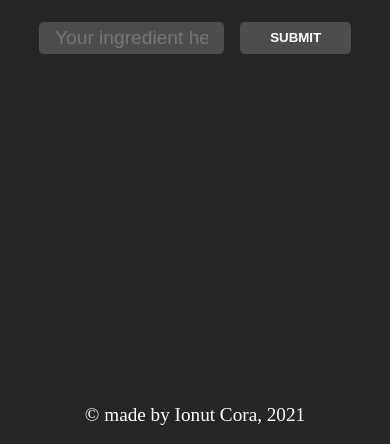
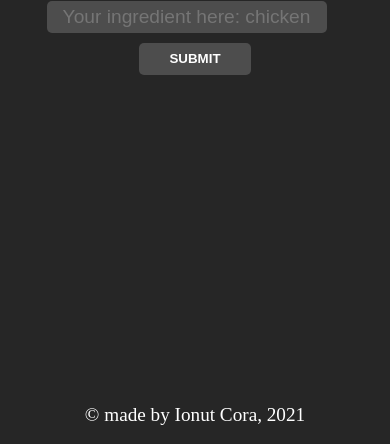
Before and after one commit to Ionut-Cora/recipes-app.github.io, a plain HTML site: page index.html in a window 390 px wide. Shown: the part 400-844 px from the top of the page. Drawn offline with Linux system fonts and the light colour scheme; a web font is replaced by a local one.

Commit message:
style commit

```diff
--- a/index.html
+++ b/index.html
@@ -17,7 +17,7 @@
                 <h1>Recipe APP</h1>
 
                 <div class="search-div">
-                    <input type="text" id="search" placeholder="Your ingredient here">
+                    <input type="text" id="search" placeholder="Your ingredient here: chicken">
                     <button id="submit">Submit</button>
                 </div>
             </div>
--- a/scss/style.scss
+++ b/scss/style.scss
@@ -39,6 +39,11 @@ body {
             width: 100%;
             margin-top: 1rem;
 
+            @include mobile {
+                display: flex;
+                flex-direction: column;
+            }
+
             #search {
                 width: 40%;
                 height: 2rem;
@@ -59,7 +64,7 @@ body {
                 }
 
                 @include mobile {
-                    width: 60%;
+                    width: 90%;
                 }
 
             }
@@ -77,6 +82,10 @@ body {
                 &:hover {
                     cursor: pointer;
                     background-color: lighten($secondary-color, 20%);
+                }
+
+                @include mobile {
+                    margin-top: 10px;
                 }
             }
         }
```
Also changed, not shown: css/style.css, 1 other file.
